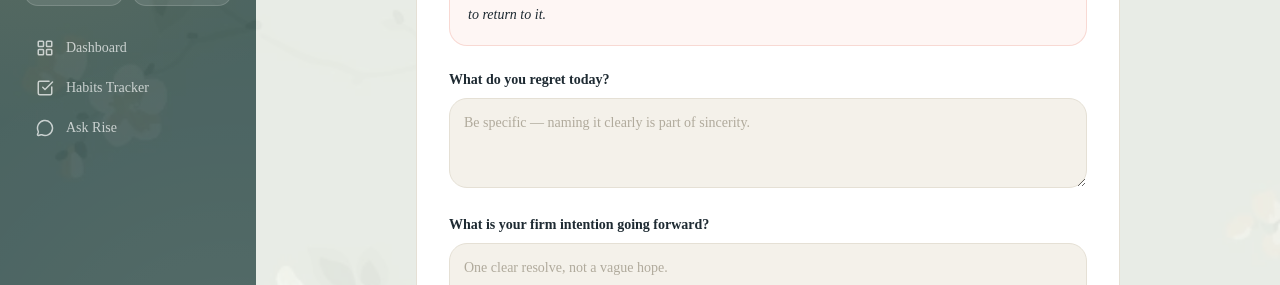
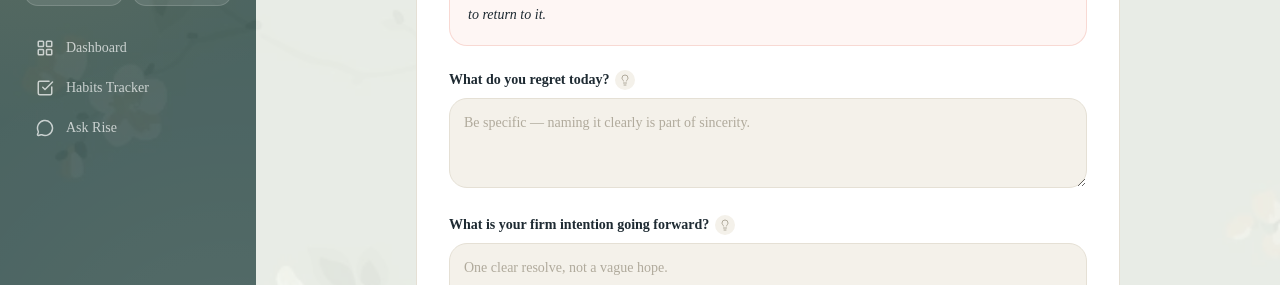
Before and after one commit to Amna-Tahir09/rise-app, a Next.js app in the folder frontend/: page /dashboard/tawbah in a window 1280 px wide. Shown: the part 319-604 px from the top of the page. Built offline with nearby package versions, Linux system fonts and the light colour scheme.

Commit message:
Add hint buttons to Tawbah page; clear stale localStorage on signup/guest

```diff
--- a/frontend/app/dashboard/tawbah/page.tsx
+++ b/frontend/app/dashboard/tawbah/page.tsx
@@ -2,17 +2,32 @@
 
 import { useState, useEffect } from "react";
 import { useRouter } from "next/navigation";
-import { ArrowLeft, Shield } from "lucide-react";
+import { ArrowLeft, Shield, Lightbulb } from "lucide-react";
 
 const todayKey = () => new Date().toISOString().slice(0, 10);
 const getUserId = () => localStorage.getItem("rise_user_id") || "";
 const getToken = () => localStorage.getItem("rise_access_token") || "";
+
+const REGRET_OPTIONS = [
+  "I was short-tempered with someone I love",
+  "I let my tongue say something I shouldn't have",
+  "I delayed a prayer without a real reason",
+  "I let jealousy or comparison get to me today",
+];
+
+const INTENTION_OPTIONS = [
+  "Pause and breathe before reacting in anger",
+  "Speak more gently, even when I'm frustrated",
+  "Protect my prayer times no matter how busy I am",
+  "Catch myself before comparing my life to others",
+];
 
 export default function TawbahPage() {
   const [regret, setRegret] = useState("");
   const [intention, setIntention] = useState("");
   const [saving, setSaving] = useState(false);
   const [saved, setSaved] = useState(false);
+  const [openHint, setOpenHint] = useState<"regret" | "intention" | null>(null);
   const router = useRouter();
 
   useEffect(() => {
@@ -22,6 +37,20 @@ export default function TawbahPage() {
       setIntention(last.intention || "");
     }
   }, []);
+
+  const toggleHint = (field: "regret" | "intention") => {
+    setOpenHint(openHint === field ? null : field);
+  };
+
+  const selectRegretOption = (option: string) => {
+    setRegret(option);
+    setOpenHint(null);
+  };
+
+  const selectIntentionOption = (option: string) => {
+    setIntention(option);
+    setOpenHint(null);
+  };
 
   const handleSave = async () => {
     setSaving(true);
@@ -86,7 +115,40 @@ export default function TawbahPage() {
           </p>
         </div>
 
-        <label className="block text-sm font-semibold text-[#1E2A32] mb-2">What do you regret today?</label>
+        <div className="flex items-center gap-1.5 mb-2">
+          <label className="text-sm font-semibold text-[#1E2A32]">What do you regret today?</label>
+          <button
+            type="button"
+            onClick={() => toggleHint("regret")}
+            className={`flex-shrink-0 w-5 h-5 rounded-full flex items-center justify-center transition-colors ${
+              openHint === "regret" ? "bg-[#E0674F] text-white" : "bg-[#F4F1EA] text-[#B0AA9C] hover:bg-[#E0674F]/30"
+            }`}
+            aria-label="Show example options"
+          >
+            <Lightbulb size={12} fill={openHint === "regret" ? "currentColor" : "none"} />
+          </button>
+        </div>
+
+        {openHint === "regret" && (
+          <div className="bg-[#FBEAE4] border border-[#E0674F]/30 rounded-xl p-3 mb-2">
+            <p className="text-[11px] font-semibold text-[#A14C36] uppercase tracking-wide mb-2">
+              Tap one to use it as a starting point
+            </p>
+            <div className="flex flex-col gap-1.5">
+              {REGRET_OPTIONS.map((option, i) => (
+                <button
+                  key={i}
+                  type="button"
+                  onClick={() => selectRegretOption(option)}
+                  className="text-left text-xs text-[#4A3530] bg-white/70 hover:bg-white border border-[#E0674F]/25 hover:border-[#E0674F] rounded-lg px-3 py-2 transition-colors"
+                >
+                  {option}
+                </button>
+              ))}
+            </div>
+          </div>
+        )}
+
         <textarea
           value={regret}
           onChange={(e) => setRegret(e.target.value)}
@@ -95,7 +157,40 @@ export default function TawbahPage() {
           className="w-full bg-[#F4F1EA] border border-[#E5E0D5] p-3.5 rounded-2xl text-sm mb-5 focus:outline-none focus:border-[#2E5E4E] placeholder:text-[#B0AA9C]"
         />
 
-        <label className="block text-sm font-semibold text-[#1E2A32] mb-2">What is your firm intention going forward?</label>
+        <div className="flex items-center gap-1.5 mb-2">
+          <label className="text-sm font-semibold text-[#1E2A32]">What is your firm intention going forward?</label>
+          <button
+            type="button"
+            onClick={() => toggleHint("intention")}
+            className={`flex-shrink-0 w-5 h-5 rounded-full flex items-center justify-center transition-colors ${
+              openHint === "intention" ? "bg-[#E0674F] text-white" : "bg-[#F4F1EA] text-[#B0AA9C] hover:bg-[#E0674F]/30"
+            }`}
+            aria-label="Show example options"
+          >
+            <Lightbulb size={12} fill={openHint === "intention" ? "currentColor" : "none"} />
+          </button>
+        </div>
+
+        {openHint === "intention" && (
+          <div className="bg-[#FBEAE4] border border-[#E0674F]/30 rounded-xl p-3 mb-2">
+            <p className="text-[11px] font-semibold text-[#A14C36] uppercase tracking-wide mb-2">
+              Tap one to use it as a starting point
+            </p>
+            <div className="flex flex-col gap-1.5">
+              {INTENTION_OPTIONS.map((option, i) => (
+                <button
+                  key={i}
+                  type="button"
+                  onClick={() => selectIntentionOption(option)}
+                  className="text-left text-xs text-[#4A3530] bg-white/70 hover:bg-white border border-[#E0674F]/25 hover:border-[#E0674F] rounded-lg px-3 py-2 transition-colors"
+                >
+                  {option}
+                </button>
+              ))}
+            </div>
+          </div>
+        )}
+
         <textarea
           value={intention}
           onChange={(e) => setIntention(e.target.value)}
--- a/frontend/app/signup/page.tsx
+++ b/frontend/app/signup/page.tsx
@@ -13,6 +13,15 @@ export default function SignupPage() {
   const [guestLoading, setGuestLoading] = useState(false);
   const router = useRouter();
 
+  const clearStaleLocalData = () => {
+    // Removes any leftover data from a previous account/session on this
+    // browser (habits, chat history, muhasaba/nafs/tawbah, etc.) so a new
+    // signup or guest session never inherits someone else's data.
+    Object.keys(localStorage)
+      .filter((key) => key.startsWith("rise_"))
+      .forEach((key) => localStorage.removeItem(key));
+  };
+
   const handleSignup = async () => {
     if (!name || !email || !password || !confirmPassword) {
       setError("Please fill in all fields.");
@@ -27,6 +36,9 @@ export default function SignupPage() {
       return;
     }
     setError("");
+
+    clearStaleLocalData();
+
     try {
       const res = await fetch(`${process.env.NEXT_PUBLIC_API_URL}/signup`, {
         method: "POST",
@@ -69,6 +81,9 @@ export default function SignupPage() {
   const handleGuest = async () => {
     setError("");
     setGuestLoading(true);
+
+    clearStaleLocalData();
+
     try {
       // Backend contract: POST /guest-signup (no body needed) returns
       // { access_token, user_id, name, is_guest: true } — same shape as
```
